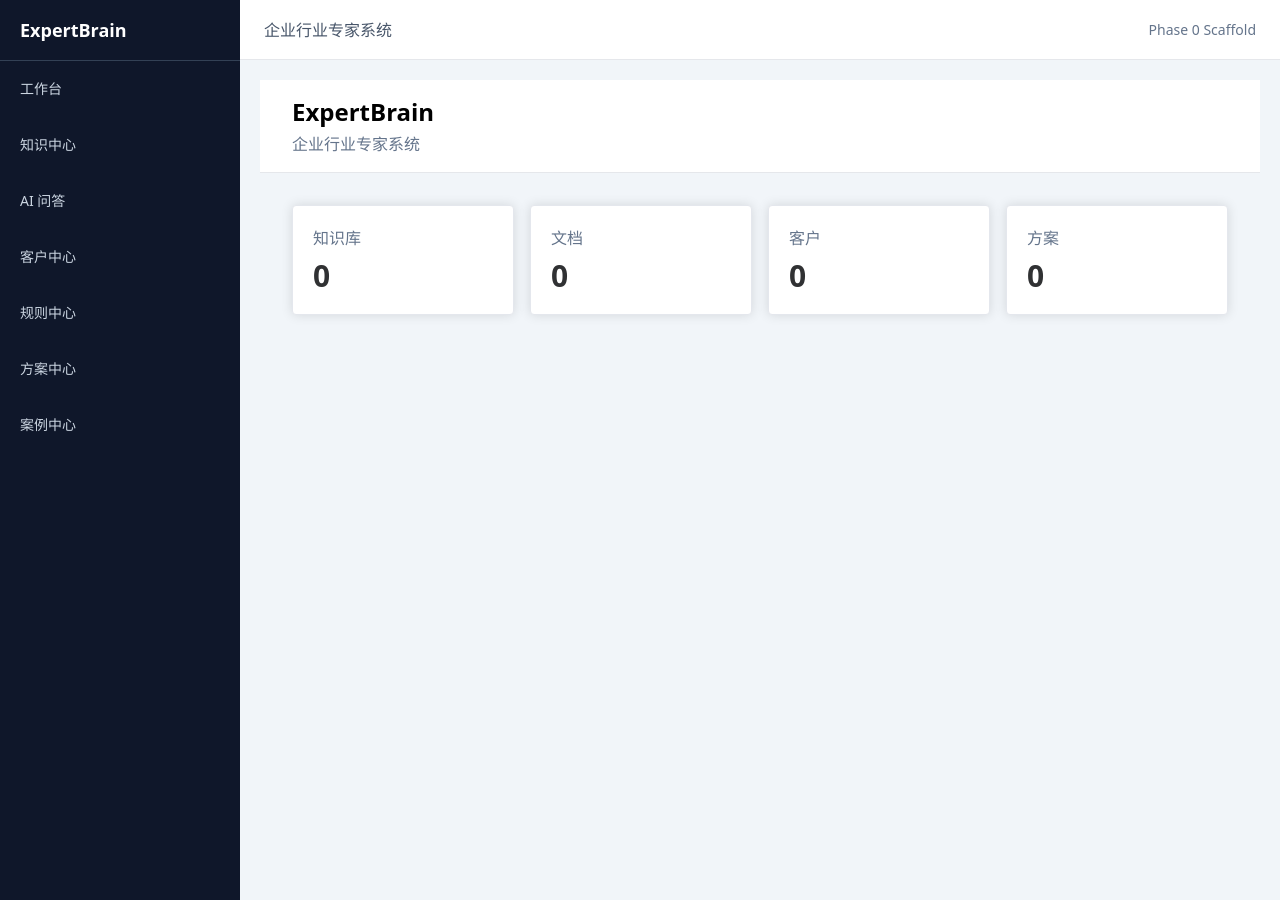
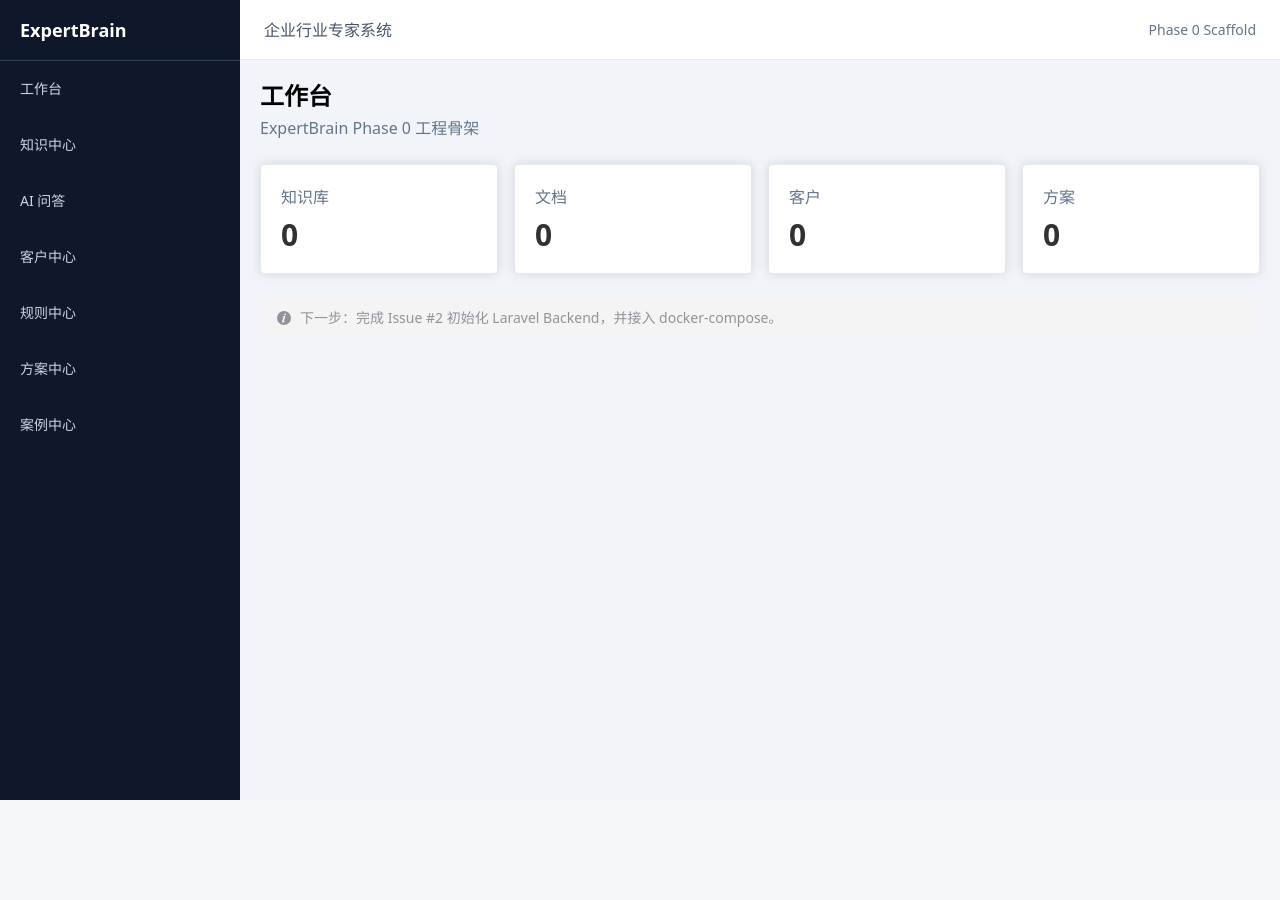
Before and after one commit to spfroc/expert-brain, a Vue app in the folder frontend/: page /dashboard in a window 1280 px wide. After the commit the page ends 800 px from the top, so only its background shows below. Built offline with nearby package versions, Linux system fonts and the light colour scheme.

Commit message:
chore: simplify dashboard for admin layout

```diff
--- a/frontend/src/views/DashboardView.vue
+++ b/frontend/src/views/DashboardView.vue
@@ -1,11 +1,11 @@
 <template>
-  <div class="min-h-screen bg-slate-100">
-    <header class="bg-white border-b px-8 py-4">
-      <h1 class="text-2xl font-semibold">ExpertBrain</h1>
-      <p class="text-slate-500 mt-1">企业行业专家系统</p>
-    </header>
+  <div class="space-y-6">
+    <div>
+      <h1 class="text-2xl font-semibold">工作台</h1>
+      <p class="text-slate-500 mt-1">ExpertBrain Phase 0 工程骨架</p>
+    </div>
 
-    <main class="p-8 grid grid-cols-1 md:grid-cols-4 gap-4">
+    <div class="grid grid-cols-1 md:grid-cols-4 gap-4">
       <el-card>
         <div class="text-slate-500">知识库</div>
         <div class="text-3xl font-bold mt-2">0</div>
@@ -22,6 +22,13 @@
         <div class="text-slate-500">方案</div>
         <div class="text-3xl font-bold mt-2">0</div>
       </el-card>
-    </main>
+    </div>
+
+    <el-alert
+      title="下一步：完成 Issue #2 初始化 Laravel Backend，并接入 docker-compose。"
+      type="info"
+      show-icon
+      :closable="false"
+    />
   </div>
 </template>
```
